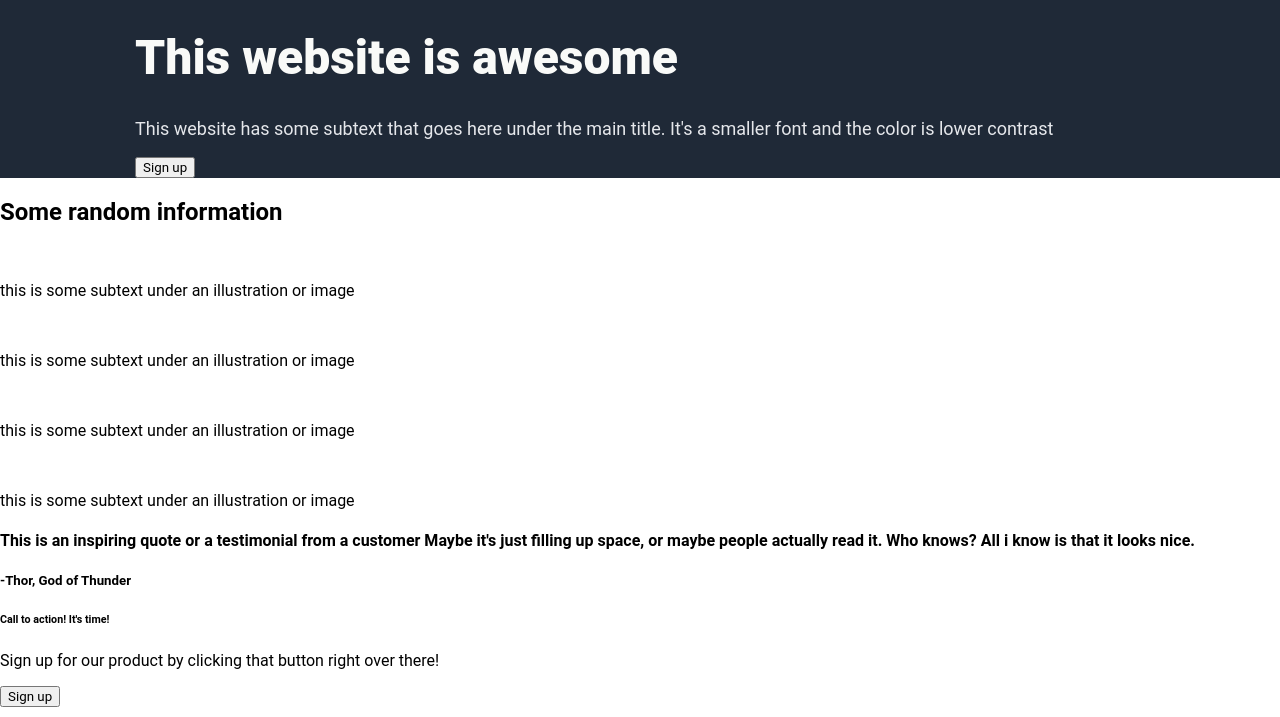
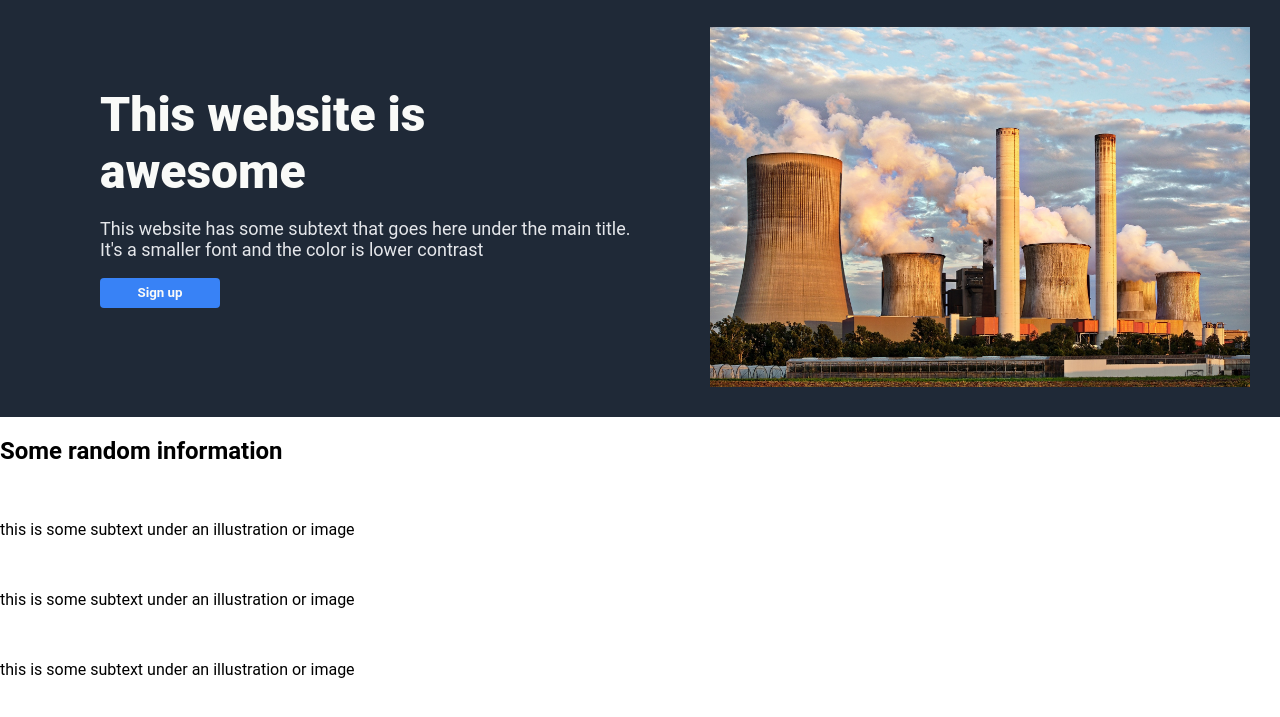
Before and after one commit to chopanga91/landing_page, a plain HTML site: page index.html in a window 1280 px wide. Shown: the part 83-800 px from the top of the page. Drawn offline with Linux system fonts and the light colour scheme.

Commit message:
css 2da parte terminada

```diff
--- a/index.html
+++ b/index.html
@@ -22,14 +22,19 @@
 
     </header>
     <div class="contenido1">
+      <div class="cont1-left">
         <h1>This website is awesome</h1>
         <p class="hero-secondary-text">This website has some subtext that goes here under the main title.
             It's a smaller font and the color is lower contrast
         </p>
         <button>Sign up</button>
-        <img src="" alt="">
-    </div>
+      </div>
+         <img class="imagen-principal" src="centralnuclear.jpg" alt="imagenprincipal">
+        </div>
+
   </div>
+
+
     <div class="contenido2">
         <h2>Some random information</h2>
         <div class="recuadro1">
--- a/style.css
+++ b/style.css
@@ -56,10 +56,51 @@ a:visited ,
     margin: 0;
     padding: 0;
     border: 0;
-    padding-left: 135px;
+    padding-left: 50px;
+    display: flex;
+    gap: 50px;
+    justify-content: center;
+    align-items: center;
+    gap: 40px;
 }
+.cont1-left {
+    display: flex;
+    flex-direction: column;
+    max-width: 600px;
+    margin-bottom: 20px;
+    flex: 1;
+    padding-left: 50px;
+
+}
+
+
 h1 {
     font-size: 48px;
     font-weight: 900;
     color: #f9faf8;
+    padding: 0;
+    margin: 0;
 }
+.imagen-principal {
+    box-sizing: border-box;
+    padding: 30px;
+    width: 400px;
+    height: auto;
+    max-width: 600px;
+    flex: 1;
+
+}
+.hero-secondary-text {
+    margin: 5;
+}
+button {
+    width: 120px;
+    height: 30px;
+    padding: 4px;
+
+    border-style: none;
+    border-radius: 4px;
+    background-color: #3882f6;
+    color: #f9faf8;
+    font-weight: bold;
+}
```
Also changed, not shown: centralnuclear.jpg (added).
